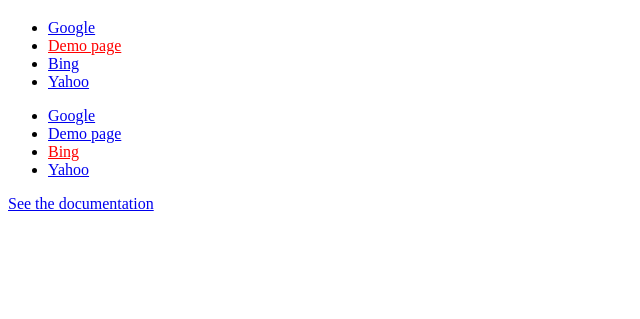
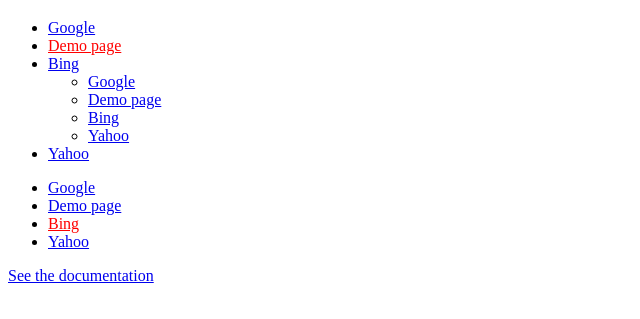
Before and after one commit to arielsalminen/TinyNav.js, a plain HTML site: page demo.html in a window 1280 px wide. Shown: the part 61-380 px from the top of the page, without its empty margins (0-640 px from the left). Drawn offline with nearby package versions, Linux system fonts and the light colour scheme.

Commit message:
Adding menu example with multiple depths

```diff
--- a/demo.html
+++ b/demo.html
@@ -43,7 +43,14 @@
     <ul id="nav">
       <li><a href="http://google.com">Google</a></li>
       <li class="selected"><a href="demo.html">Demo page</a></li>
-      <li><a href="http://bing.com">Bing</a></li>
+      <li><a href="http://bing.com">Bing</a>
+        <ul>
+          <li><a href="http://google.com">Google</a></li>
+          <li><a href="demo.html">Demo page</a></li>
+          <li><a href="http://bing.com">Bing</a></li>
+          <li><a href="http://yahoo.com">Yahoo</a></li>
+        </ul>
+      </li>
       <li><a href="http://yahoo.com">Yahoo</a></li>
     </ul>
 
```
